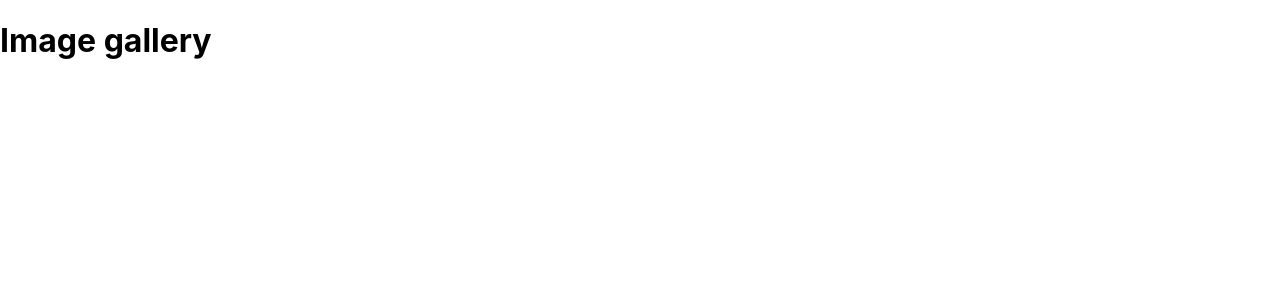
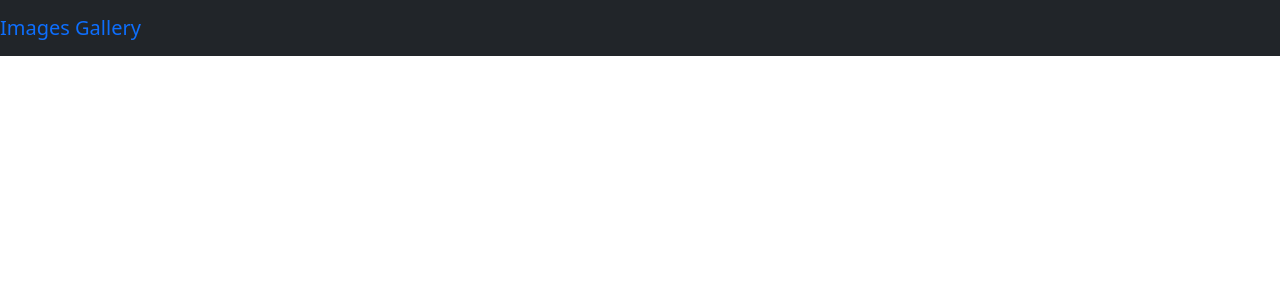
Before and after one commit to rupakkatwal/images-gallery, a React (Create React App) app in the folder frontend/: page / in a window 1280 px wide. Shown: the top 300 px of the page. Built offline with nearby package versions, Linux system fonts and the light colour scheme.

Commit message:
Header Components

```diff
--- a/frontend/package.json
+++ b/frontend/package.json
@@ -6,7 +6,9 @@
     "@testing-library/jest-dom": "^5.14.1",
     "@testing-library/react": "^11.2.7",
     "@testing-library/user-event": "^12.8.3",
+    "bootstrap": "^5.1.0",
     "react": "^17.0.2",
+    "react-bootstrap": "^2.0.0-beta.6",
     "react-dom": "^17.0.2",
     "react-scripts": "4.0.3",
     "web-vitals": "^1.1.2"
--- a/frontend/src/App.js
+++ b/frontend/src/App.js
@@ -1,8 +1,9 @@
-
+import 'bootstrap/dist/css/bootstrap.min.css';
+import Header from './components/Header';
 function App() {
   return (
     <div className="App">
-      <h1>Image gallery </h1>
+     <Header/>
     </div>
   );
 }
--- /dev/null
+++ b/frontend/src/components/Header.js
@@ -0,0 +1,12 @@
+import React from 'react';
+import { Navbar } from 'react-bootstrap';
+
+const Header = () => {
+    return(
+        <Navbar bg="dark" variant="Light">
+             <Navbar.Brand href="/">Images Gallery</Navbar.Brand>
+        </Navbar>
+    )
+};
+
+export default Header;
```
Also changed, not shown: 1 other file (tests, documents, lock files or other folders).
